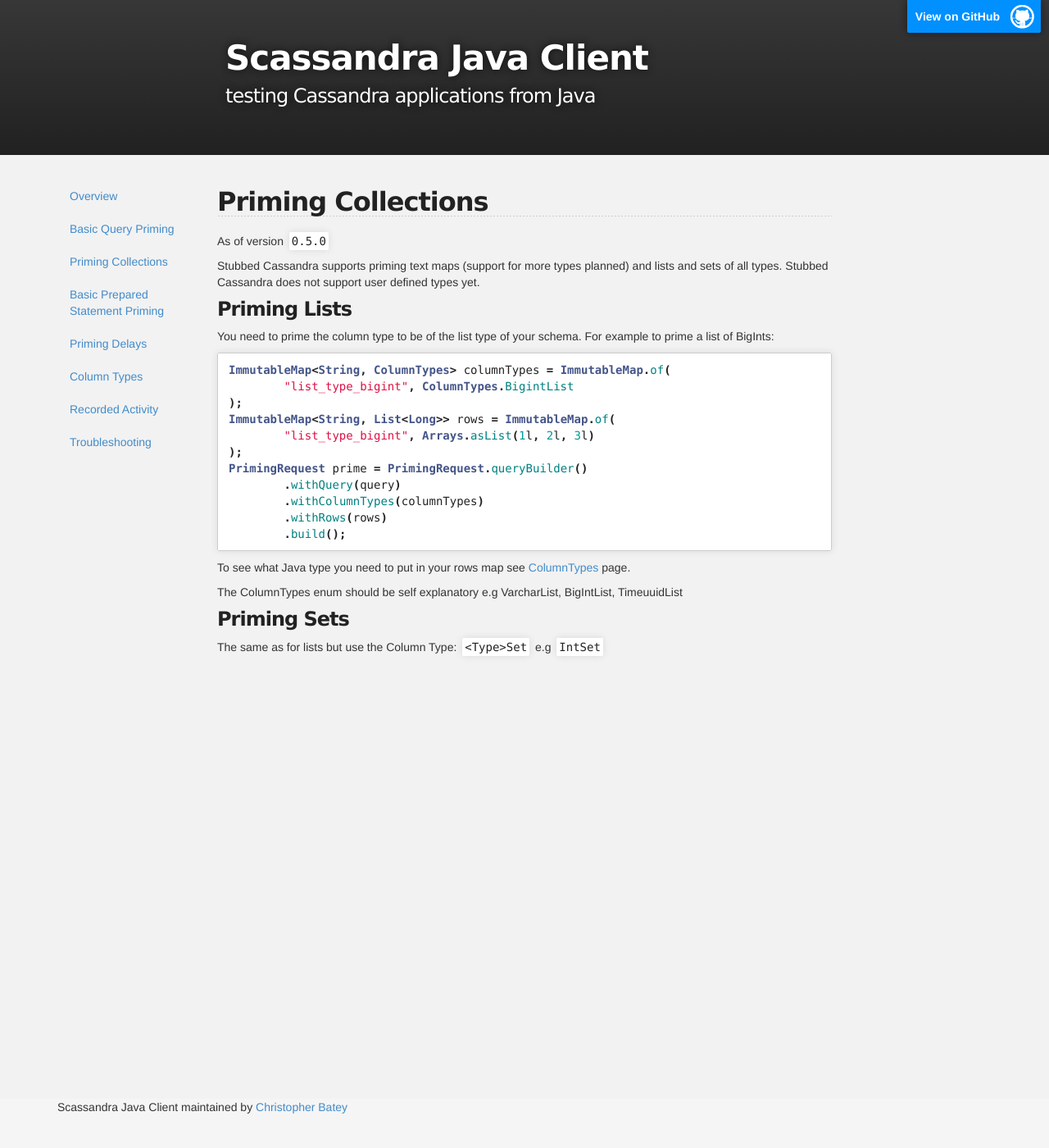
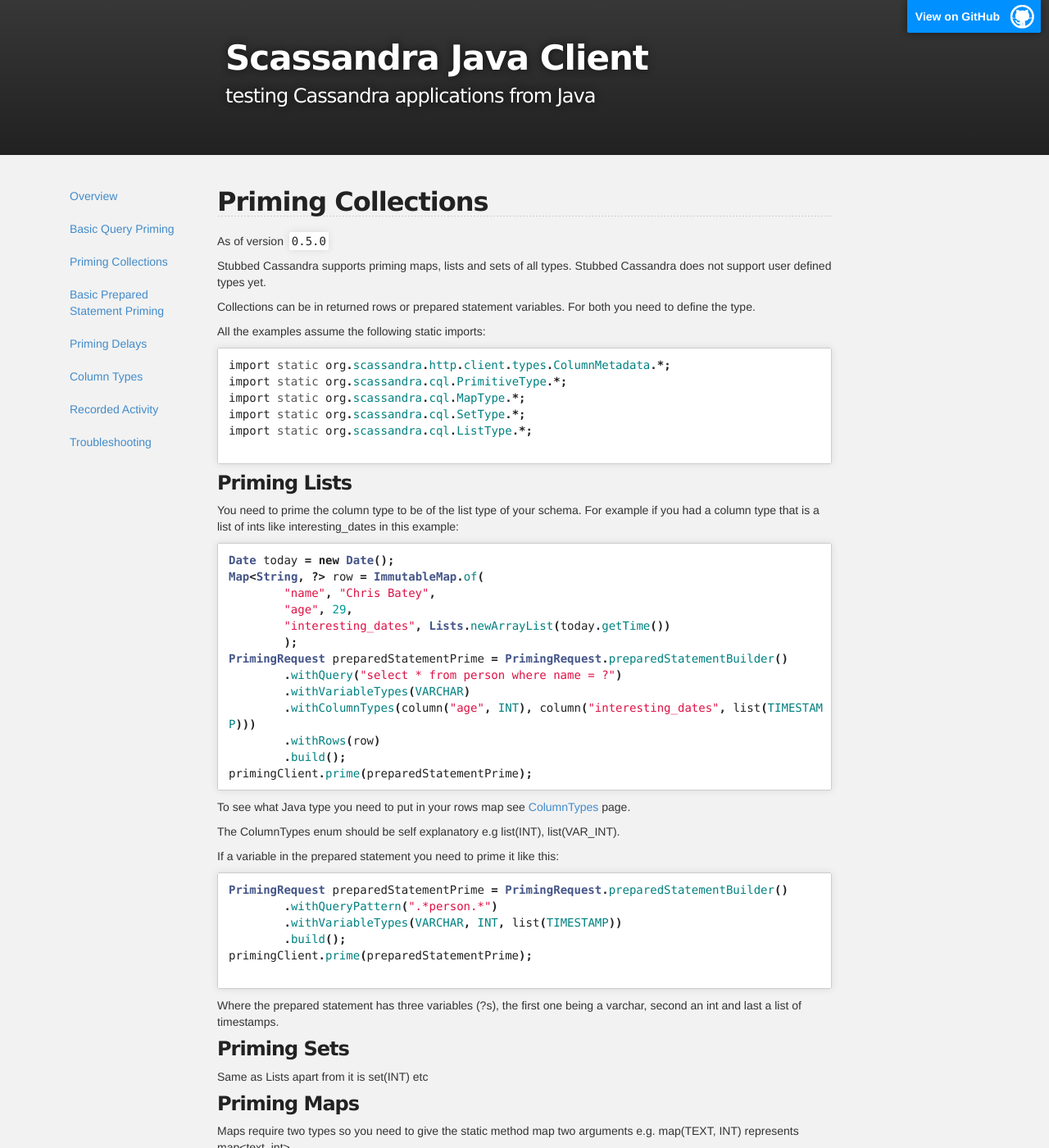
Before and after one commit to zznate/java-client, a Jekyll site: the page built from priming-collections.md, in a window 1280 px wide and 1400 px high. Shown: the whole window at 82% size. Built offline with Jekyll 4.4.1, drawn with Linux system fonts in a browser that asks for light colours; Markdown is read by kramdown in place of the engine named in the settings; some of the changed text lies outside the part shown.

`````diff
--- a/priming-collections.md
+++ b/priming-collections.md
@@ -5,31 +5,62 @@ layout: default
 
 As of version ```0.5.0```
 
-Stubbed Cassandra supports priming text maps (support for more types planned) and lists and sets of all types.
-Stubbed Cassandra does not support user defined types yet.
+Stubbed Cassandra supports priming maps, lists and sets of all types. Stubbed Cassandra does not support user defined types yet.
+
+Collections can be in returned rows or prepared statement variables. For both you need to define the type.
+
+
+All the examples assume the following static imports:
+```java
+import static org.scassandra.http.client.types.ColumnMetadata.*;
+import static org.scassandra.cql.PrimitiveType.*;
+import static org.scassandra.cql.MapType.*;
+import static org.scassandra.cql.SetType.*;
+import static org.scassandra.cql.ListType.*;
+
+```
 
 ### Priming Lists
 
-You need to prime the column type to be of the list type of your schema. For example to prime a list of BigInts:
+You need to prime the column type to be of the list type of your schema. For example if you had a column type that is a list of ints like interesting_dates in this example:
 
 ```java
-ImmutableMap<String, ColumnTypes> columnTypes = ImmutableMap.of(
-        "list_type_bigint", ColumnTypes.BigintList
-);
-ImmutableMap<String, List<Long>> rows = ImmutableMap.of(
-        "list_type_bigint", Arrays.asList(1l, 2l, 3l)
-);
-PrimingRequest prime = PrimingRequest.queryBuilder()
-        .withQuery(query)
-        .withColumnTypes(columnTypes)
-        .withRows(rows)
+Date today = new Date();
+Map<String, ?> row = ImmutableMap.of(
+        "name", "Chris Batey",
+        "age", 29,
+        "interesting_dates", Lists.newArrayList(today.getTime())
+        );
+PrimingRequest preparedStatementPrime = PrimingRequest.preparedStatementBuilder()
+        .withQuery("select * from person where name = ?")
+        .withVariableTypes(VARCHAR)
+        .withColumnTypes(column("age", INT), column("interesting_dates", list(TIMESTAMP)))
+        .withRows(row)
         .build();
+primingClient.prime(preparedStatementPrime);
 ```
 
 To see what Java type you need to put in your rows map see [ColumnTypes](http://localhost:4000/java-client/column-types/) page.
 
-The ColumnTypes enum should be self explanatory e.g VarcharList, BigIntList, TimeuuidList
+The ColumnTypes enum should be self explanatory e.g list(INT), list(VAR_INT).
+
+If a variable in the prepared statement you need to prime it like this:
+
+```java
+PrimingRequest preparedStatementPrime = PrimingRequest.preparedStatementBuilder()
+        .withQueryPattern(".*person.*")
+        .withVariableTypes(VARCHAR, INT, list(TIMESTAMP))
+        .build();
+primingClient.prime(preparedStatementPrime);
+
+````
+
+Where the prepared statement has three variables (?s), the first one being a varchar, second an int and last a list of timestamps.
 
 ### Priming Sets
 
-The same as for lists but use the Column Type: ```<Type>Set``` e.g ```IntSet```
+Same as Lists apart from it is set(INT) etc
+
+### Priming Maps
+
+Maps require two types so you need to give the static method map two arguments e.g. map(TEXT, INT) represents map<text, int>
`````
Also changed, not shown: index.md (+3 -3 lines), priming-ps.md (+17 -6 lines), priming-query.md (+21 -9 lines).
